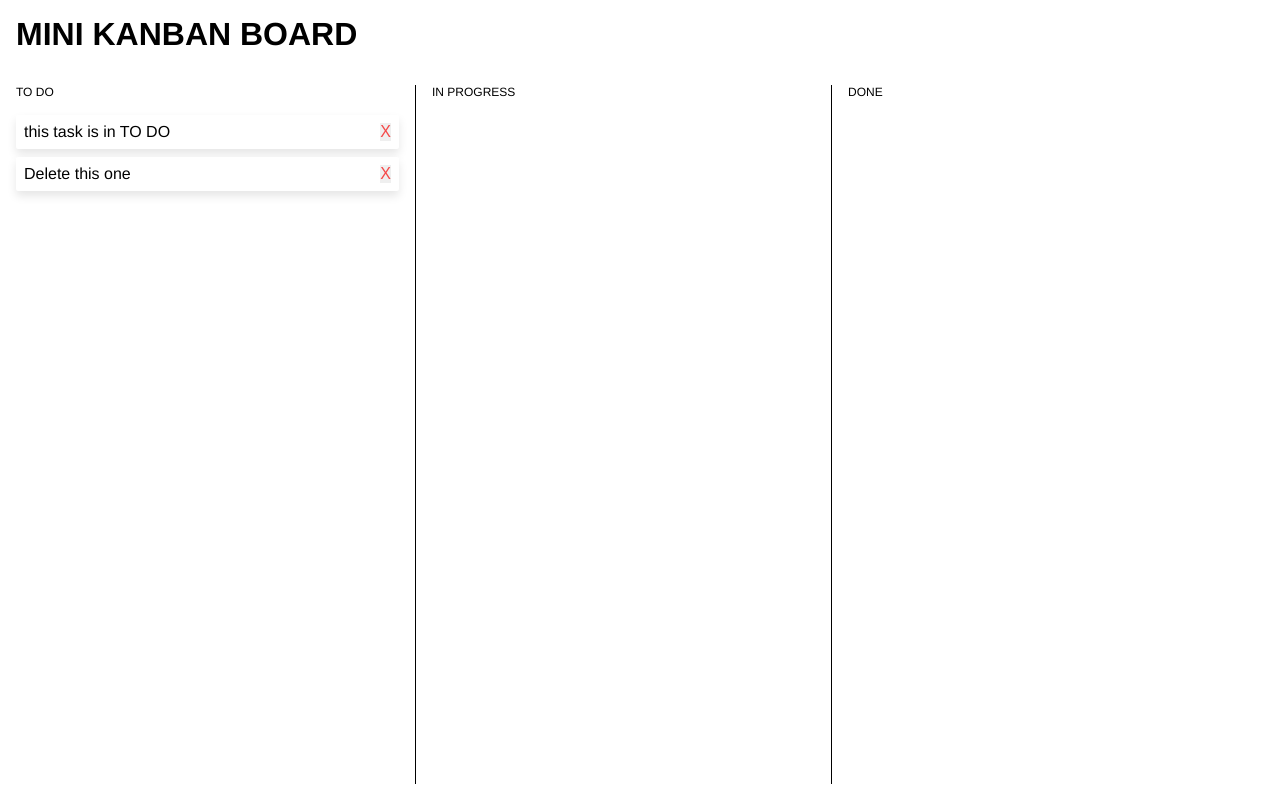
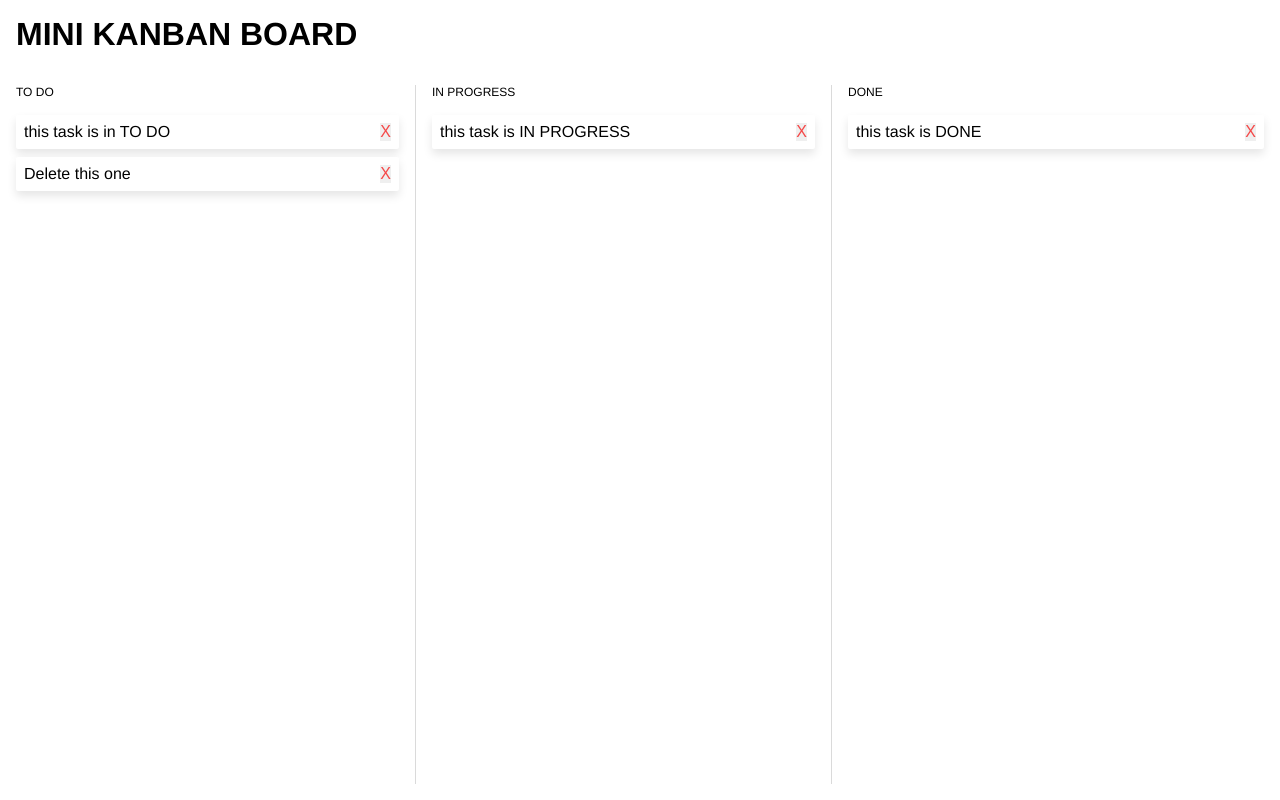
Before and after one commit to gui-santos/mini-kanban, a Next.js app: page / in a window 1280 px wide. Built offline with nearby package versions, Linux system fonts and the light colour scheme.

Commit message:
implement task deletion and refactor board

```diff
--- a/components/Board.js
+++ b/components/Board.js
@@ -1,47 +1,14 @@
 import { useState } from "react";
-import styled from "styled-components";
 
-import Task from "./Task";
-
-const Grid = styled.div`
-  height: calc(100% - 37px - 32px);
-  display: grid;
-  grid-template-columns: 1fr 1fr 1fr;
-
-  & > div:last-child {
-    margin-right: 0;
-    padding-right: 0;
-    border-right: 0;
-  }
-`;
-
-const Column = styled.div`
-  margin-right: 1rem;
-  padding-right: 1rem;
-  border-right: 1px solid;
-`;
-
-const ColumnTitle = styled.h3`
-  margin: 0 0 1rem;
-  font-size: 0.75rem;
-  font-weight: normal;
-`;
-
-const ColumnContent = styled.div`
-  display: flex;
-  flex-direction: column;
-`;
+import { Grid, Column, ColumnTitle, ColumnContent } from "./BoardStyles";
+import TaskList from "./TaskList";
 
 function Board() {
-  const [todoList, setTodoList] = useState([
-    { description: "this task is in TO DO" },
-    { description: "Delete this one" }
-  ]);
-  const [inProgList, setInProgList] = useState([
-    { description: "this task is IN PROGRESS" }
-  ]);
-  const [doneList, setDoneList] = useState([
-    { description: "this task is DONE" }
+  const [tasks, setTasks] = useState([
+    { status: "todo", text: "this task is in TO DO" },
+    { status: "todo", text: "Delete this one" },
+    { status: "inProg", text: "this task is IN PROGRESS" },
+    { status: "done", text: "this task is DONE" }
   ]);
 
   return (
@@ -49,32 +16,22 @@ function Board() {
       <Column>
         <ColumnTitle>TO DO</ColumnTitle>
         <ColumnContent>
-          {todoList.map((task, idx) => (
-            <Task
-              key={idx}
-              task={task}
-              handleDelete={() => console.log(task.description)}
-            />
-          ))}
+          <TaskList tasks={tasks} setList={setTasks} filter="todo" />
         </ColumnContent>
       </Column>
 
       <Column>
         <ColumnTitle>IN PROGRESS</ColumnTitle>
-        {/* <ColumnContent>
-          {inProgList.map(task => (
-            <Task task={task} />
-          ))}
-        </ColumnContent> */}
+        <ColumnContent>
+          <TaskList tasks={tasks} setList={setTasks} filter="inProg" />
+        </ColumnContent>
       </Column>
 
       <Column>
         <ColumnTitle>DONE</ColumnTitle>
-        {/* <ColumnContent>
-          {doneList.map(task => (
-            <Task task={task} />
-          ))}
-        </ColumnContent> */}
+        <ColumnContent>
+          <TaskList tasks={tasks} setList={setTasks} filter="done" />
+        </ColumnContent>
       </Column>
     </Grid>
   );
--- /dev/null
+++ b/components/BoardStyles.js
@@ -0,0 +1,30 @@
+import styled from "styled-components";
+
+export const Grid = styled.div`
+  height: calc(100% - 37px - 32px);
+  display: grid;
+  grid-template-columns: 1fr 1fr 1fr;
+
+  & > div:last-child {
+    margin-right: 0;
+    padding-right: 0;
+    border-right: 0;
+  }
+`;
+
+export const Column = styled.div`
+  margin-right: 1rem;
+  padding-right: 1rem;
+  border-right: 1px solid #dadada;
+`;
+
+export const ColumnTitle = styled.h3`
+  margin: 0 0 1rem;
+  font-size: 0.75rem;
+  font-weight: normal;
+`;
+
+export const ColumnContent = styled.div`
+  display: flex;
+  flex-direction: column;
+`;
--- a/components/Task.js
+++ b/components/Task.js
@@ -1,26 +1,9 @@
-import styled from "styled-components";
+import { TaskCard, CloseButton } from "./TaskStyles";
 
-const TaskCard = styled.div`
-  background-color: #fff;
-  border-radius: 2px;
-  padding: 0.5rem;
-  margin-bottom: 0.5rem;
-  box-shadow: 0px 5px 10px 0px rgba(0, 0, 0, 0.1);
-`;
-
-const CloseButton = styled.button`
-  float: right;
-  border: 0;
-  padding: 0;
-  font-size: 1rem;
-  cursor: pointer;
-  color: #f54848;
-`;
-
-const Task = ({ task, handleDelete }) => (
+const Task = ({ text, onDelete }) => (
   <TaskCard>
-    <CloseButton onClick={handleDelete}>X</CloseButton>
-    <span>{task.description}</span>
+    <CloseButton onClick={onDelete}>X</CloseButton>
+    <span>{text}</span>
   </TaskCard>
 );
 
--- /dev/null
+++ b/components/TaskList.js
@@ -0,0 +1,20 @@
+import Task from "./Task";
+
+const TaskList = ({ tasks, setList, filter }) => {
+  const onDelete = deletedTask => {
+    const newList = tasks.reduce(
+      (allTasks, task) =>
+        task.text !== deletedTask.text ? [...allTasks, task] : allTasks,
+      []
+    );
+    setList(newList);
+  };
+
+  return tasks
+    .filter(task => task.status === filter)
+    .map((task, idx) => (
+      <Task key={idx} text={task.text} onDelete={() => onDelete(task)} />
+    ));
+};
+
+export default TaskList;
--- /dev/null
+++ b/components/TaskStyles.js
@@ -0,0 +1,18 @@
+import styled from "styled-components";
+
+export const TaskCard = styled.div`
+  background-color: #fff;
+  border-radius: 2px;
+  padding: 0.5rem;
+  margin-bottom: 0.5rem;
+  box-shadow: 0px 5px 10px 0px rgba(0, 0, 0, 0.1);
+`;
+
+export const CloseButton = styled.button`
+  float: right;
+  border: 0;
+  padding: 0;
+  font-size: 1rem;
+  cursor: pointer;
+  color: #f54848;
+`;
```
